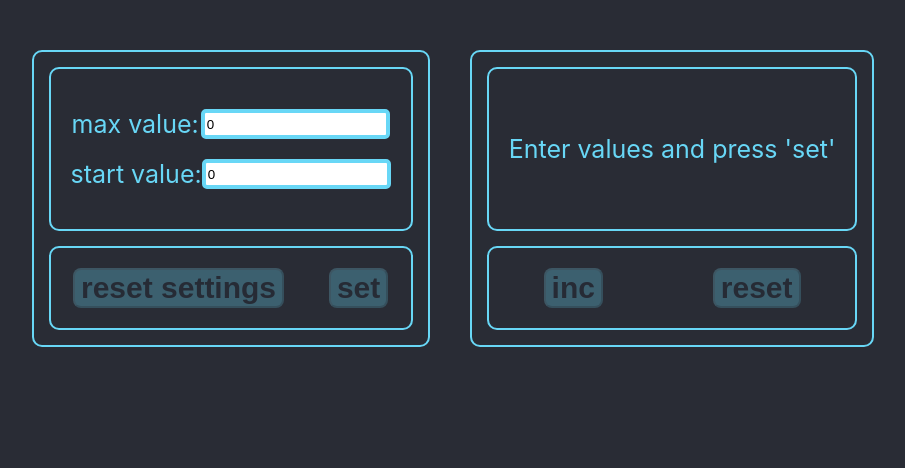
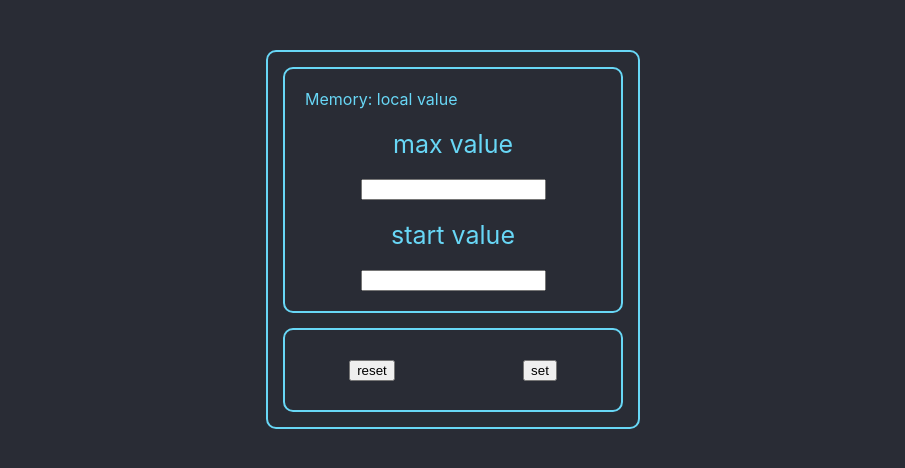
Before and after one commit to kaskodim/counter2-it-incubator, a React (Create React App) app: page / in a window 1280 px wide. Shown: the top 468 px of the page, without its empty margins (187-1092 px from the left). Built offline with nearby package versions, Linux system fonts and the light colour scheme.

Commit message:
initial commit counter 2.1

```diff
--- a/src/App.tsx
+++ b/src/App.tsx
@@ -1,15 +1,12 @@
 import React from 'react';
 import {Counter} from './components/counter1/Сounter/Counter';
-
+import {Counter2} from './components/counter2/Counter2/Counter2';
 
 function App() {
-
-
-
-
     return (
         <div className="App">
-            <Counter/>
+            {/*<Counter/>*/}
+            <Counter2/>
         </div>
     );
 }
--- /dev/null
+++ b/src/components/counter2/Counter2/Counter2.tsx
@@ -0,0 +1,10 @@
+import React from 'react';
+import {Settigs} from '../Settigs/Settigs';
+
+export const Counter2 = () => {
+    return (
+        <div>
+            <Settigs/>
+        </div>
+    );
+};
--- /dev/null
+++ b/src/components/counter2/Settigs/Settigs.tsx
@@ -0,0 +1,37 @@
+import React from 'react';
+import {Box, BoxControlUnit, BoxScreen} from '../../../styles/styles';
+import styled from 'styled-components';
+
+export const Settigs = () => {
+    return (
+        <Box>
+            <BoxScreen>
+                <MemoryScreen>Memory: local value</MemoryScreen>
+
+
+                <span> max value </span>
+                <input type={'number'}/>
+
+
+                <span>  start value  </span>
+                <input type={'number'}/>
+
+            </BoxScreen>
+            <BoxControlUnit>
+
+                <button>reset</button>
+                <button>set</button>
+
+
+            </BoxControlUnit>
+        </Box>
+    );
+};
+
+
+const MemoryScreen = styled.span`
+    width: 100%;
+    font-size: 16px;
+    display: flex;
+    justify-content: start;
+`
```
